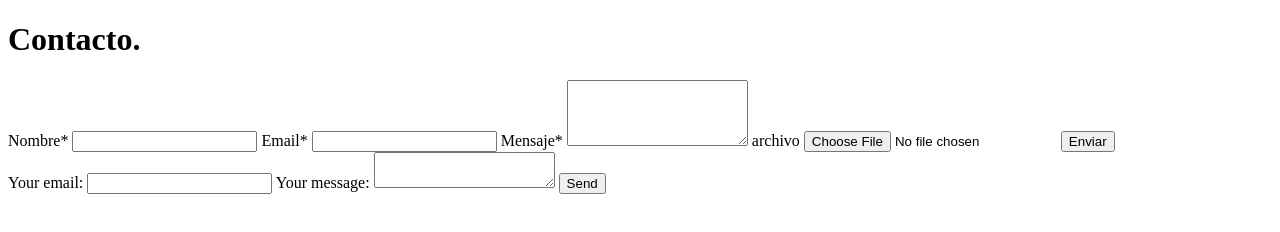
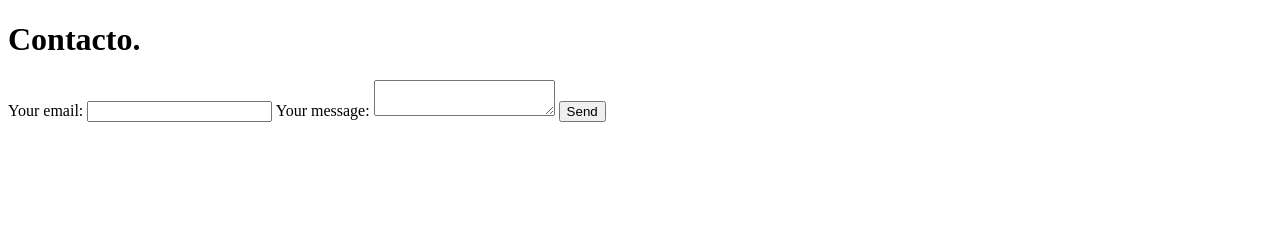
Before and after one commit to PparraProf/santotoparra, a plain HTML site: page index.html in a window 1280 px wide. Drawn offline with Linux system fonts and the light colour scheme.

Commit message:
Update index.html

```diff
--- a/index.html
+++ b/index.html
@@ -9,22 +9,7 @@
   <body>
    <h1 class="formuh1">Contacto.</h1>
 
-    <form id="form1" class="well col-lg-12" action="enviar.php" method="post" name="form1" enctype="multipart/form-data">
-        <label>Nombre*</label>
-        <input id="Nombre" type="text" name="Nombre" />
-
-        <label>Email*</label>
-        <input id="Email" type="email" name="Email" />
-
-          <label>Mensaje*</label>
-         <textarea id="Mensaje" name="Mensaje" rows="4"></textarea>
-
-          <label>archivo</label>
-          <input type="file" name="adjunto" id="archivo-adjunto">
-
-        <button type="submit">Enviar</button>
-    </form>
-  <form
+<form
   action="https://formspree.io/f/mdoyejew"
   method="POST"
 >
```
